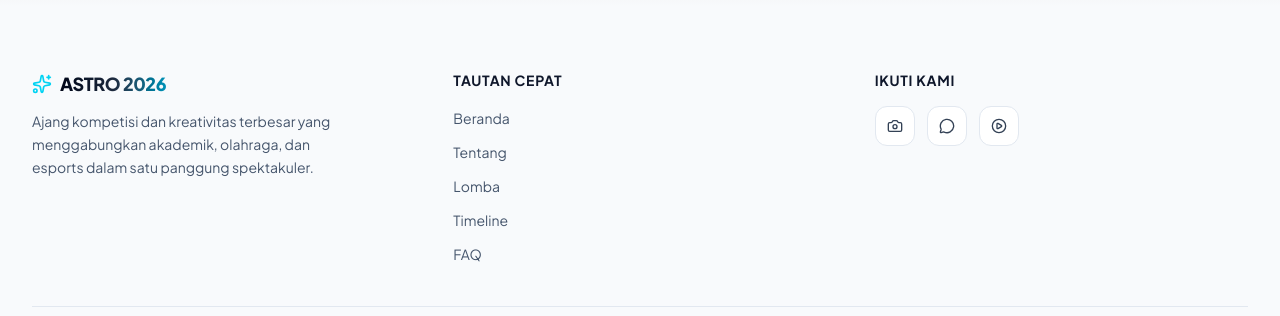
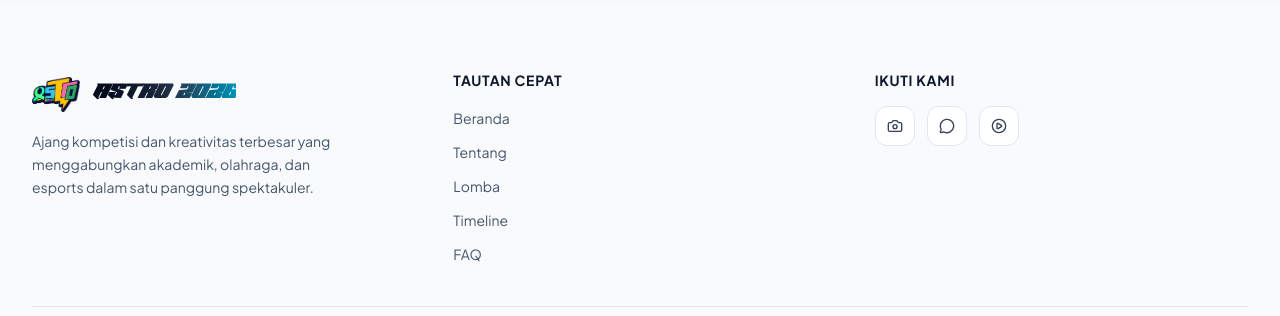
Before and after one commit to Tayen15/Astro-2026, a Next.js app: page / in a window 1280 px wide. Shown: the part 6010-6326 px from the top of the page. Built offline with nearby package versions, Linux system fonts and the light colour scheme; grey boxes are pictures that could not be loaded.

Commit message:
feat: add logo image to Footer component and enhance brand section styling

```diff
--- a/components/Footer.tsx
+++ b/components/Footer.tsx
@@ -1,7 +1,8 @@
 'use client';
 
+import Image from 'next/image';
 import { motion, useReducedMotion } from 'motion/react';
-import { Sparkles, Heart, Camera, PlayCircle, MessageCircle } from 'lucide-react';
+import { Heart, Camera, PlayCircle, MessageCircle } from 'lucide-react';
 
 export default function Footer() {
   const reduce = useReducedMotion();
@@ -18,19 +19,26 @@ export default function Footer() {
         <div className="grid md:grid-cols-3 gap-8 md:gap-12">
           {/* Brand */}
           <motion.div
-            className="md:col-span-1"
+            className="md:col-span-1 relative"
             initial={reduce ? false : { opacity: 0, y: 20 }}
             whileInView={{ opacity: 1, y: 0 }}
             viewport={{ once: true }}
             transition={{ duration: 0.5 }}
           >
-            <div className="flex items-center gap-2 mb-3">
-              <Sparkles className="w-5 h-5 text-cyan-400" />
-              <span className="text-lg font-extrabold tracking-tight bg-gradient-to-r from-slate-950 via-slate-800 to-cyan-600 bg-clip-text text-transparent">
+
+            <div className="flex items-center gap-3 mb-3 relative z-10">
+              <Image
+                src="/assets/logo-astro.png"
+                alt="ASTRO Logo"
+                width={48}
+                height={48}
+                className="w-10 h-10 md:w-12 md:h-12 object-contain"
+              />
+              <span className="font-masterpiece text-xl md:text-2xl font-black tracking-tight bg-gradient-to-r from-slate-950 via-slate-800 to-cyan-600 bg-clip-text text-transparent">
                 ASTRO 2026
               </span>
             </div>
-            <p className="text-sm text-slate-600 leading-relaxed max-w-xs">
+            <p className="text-sm text-slate-600 leading-relaxed max-w-xs relative z-10">
               Ajang kompetisi dan kreativitas terbesar yang menggabungkan akademik, olahraga, dan esports dalam satu panggung spektakuler.
             </p>
           </motion.div>
```
